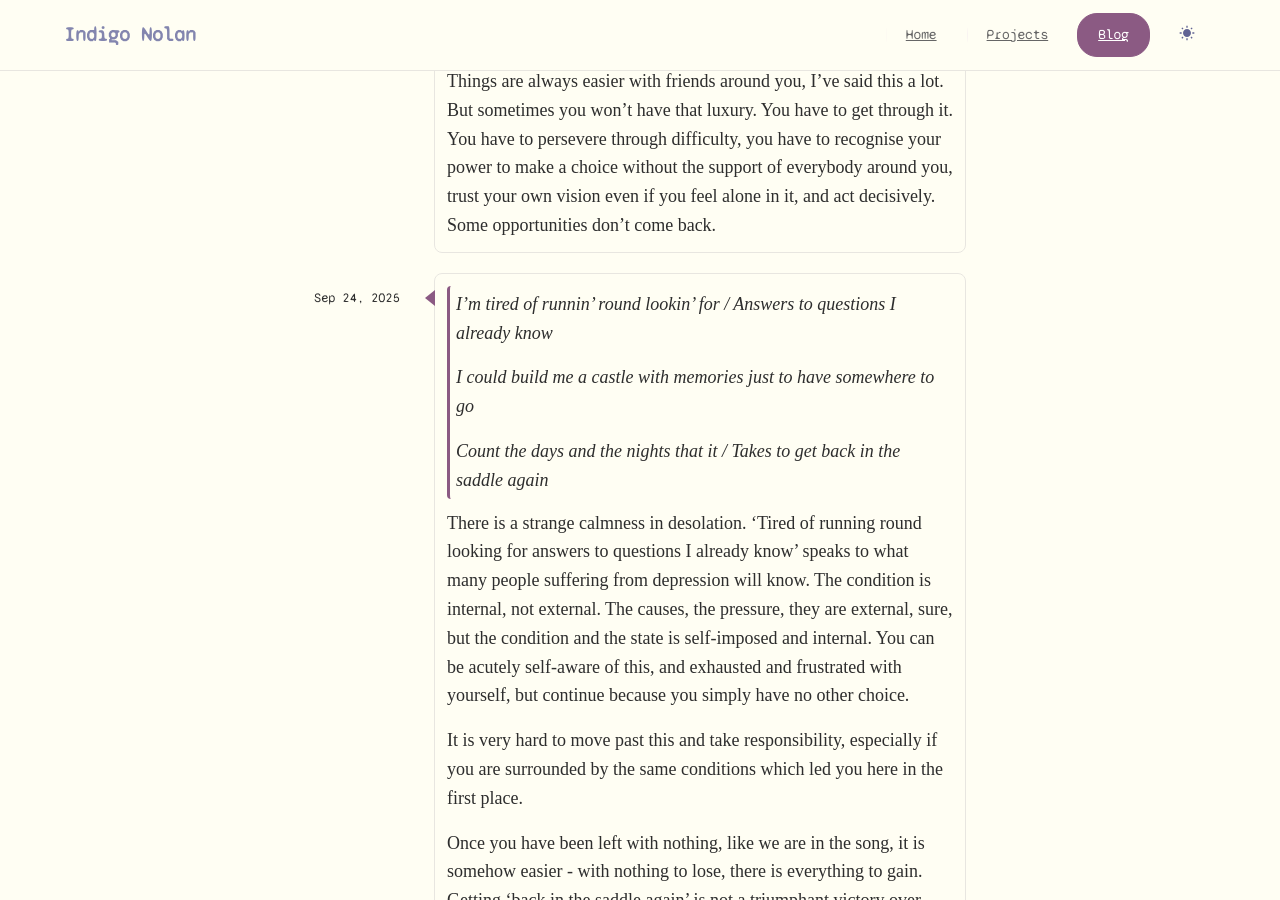
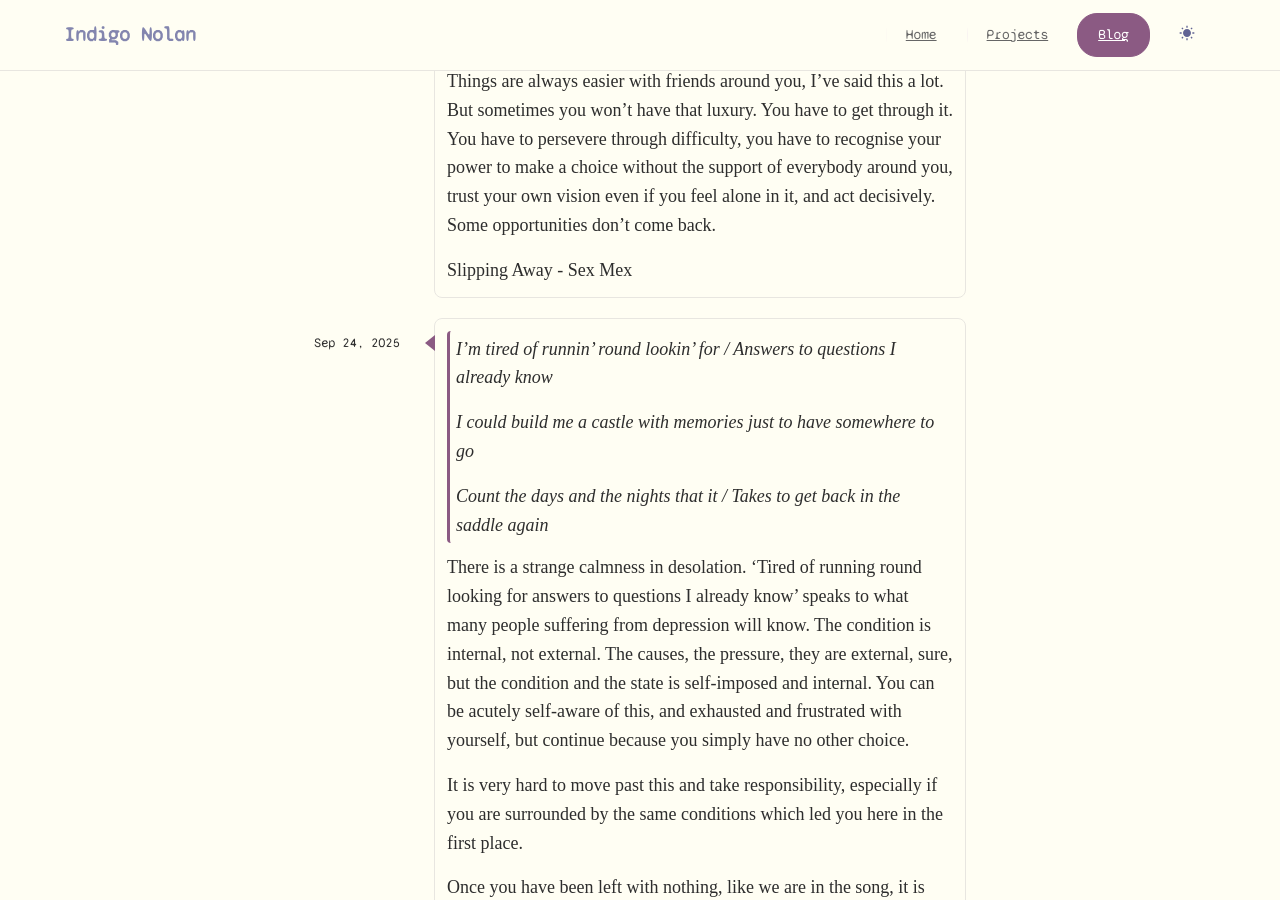
Before and after one commit to Lem0naise/website, a Jekyll site: the page built from thoughts.html, in a window 1280 px wide and 900 px high, scrolled down 320 px. Built offline with Jekyll 4.4.1, drawn with Linux system fonts in a browser that asks for light colours; some web fonts are replaced.

Commit message:
Add fragment

```diff
--- a/_data/fragments.yml
+++ b/_data/fragments.yml
@@ -372,3 +372,5 @@
     > Just do it / Just do it
 
     Things are always easier with friends around you, I've said this a lot. But sometimes you won't have that luxury. You have to get through it. You have to persevere through difficulty, you have to recognise your power to make a choice without the support of everybody around you, trust your own vision even if you feel alone in it, and act decisively. Some opportunities don't come back.
+
+    Slipping Away - Sex Mex
```
